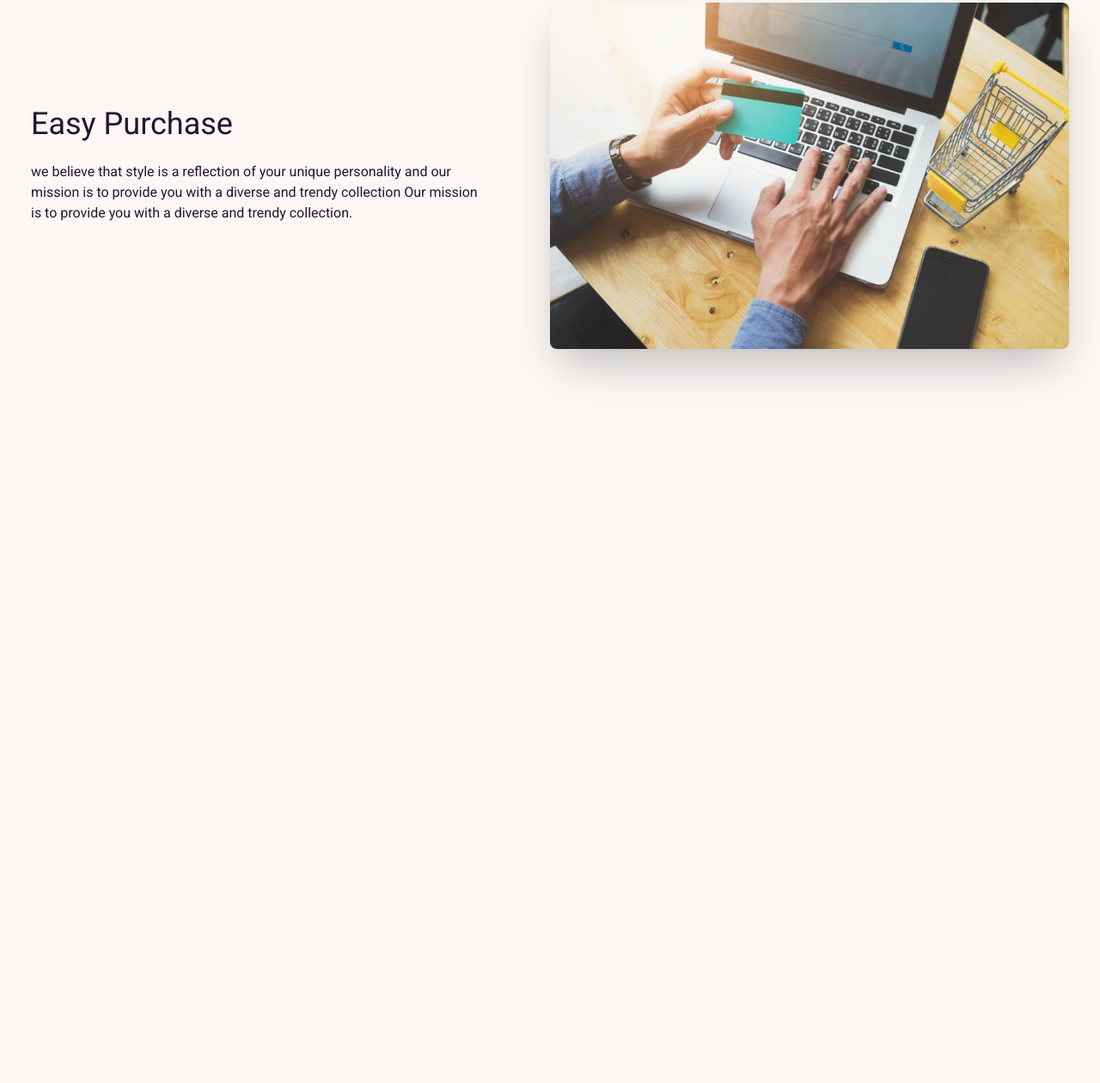
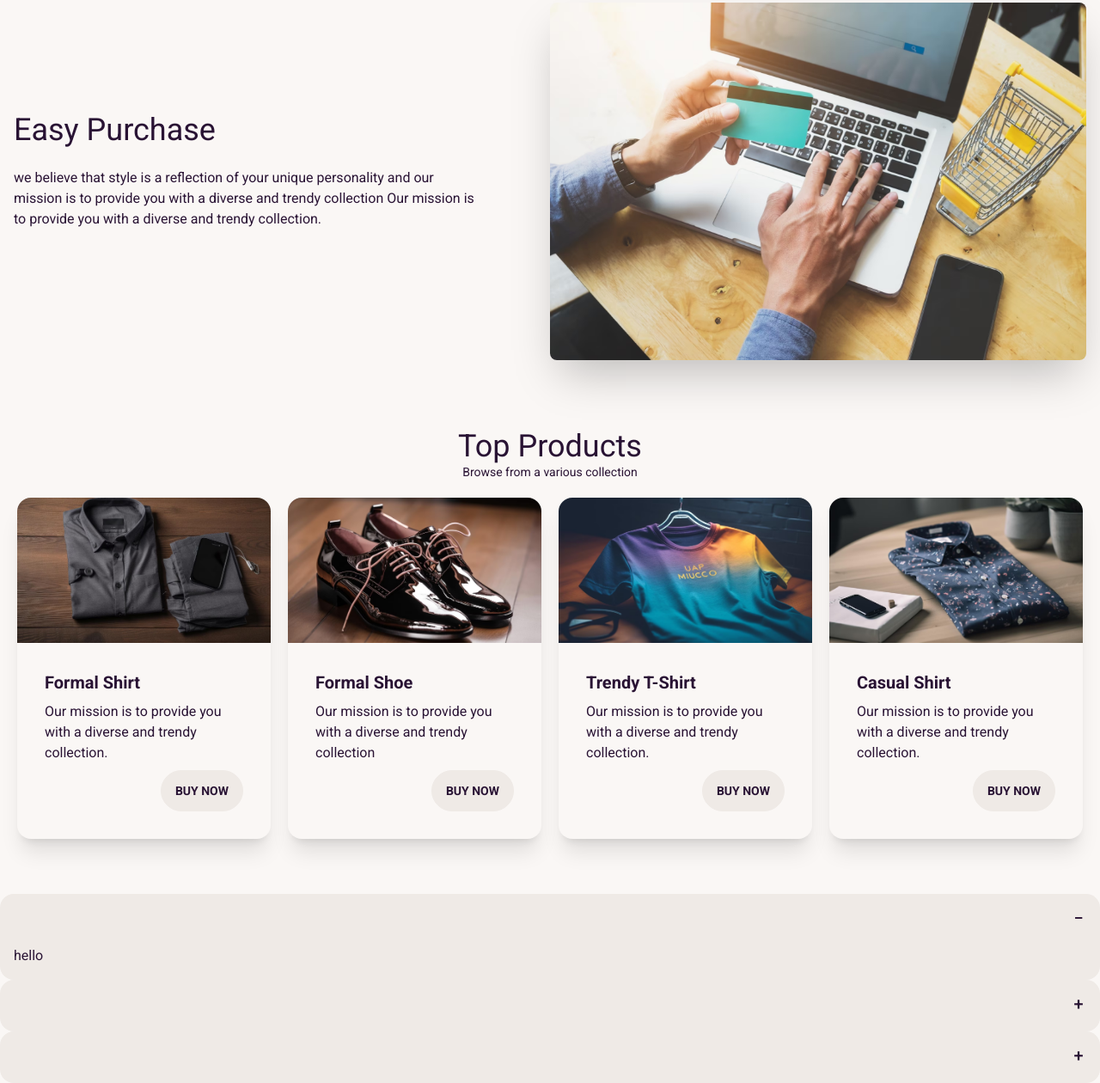
Before and after one commit to ShahariarSohan/fashion-website, a plain HTML site: page index.html in a window 1280 px wide. Shown: the part 1274-2534 px from the top of the page at 86% size. Before the commit the page ends 1760 px from the top, so only its background shows below. Drawn offline with nearby package versions, Linux system fonts and the light colour scheme.

Commit message:
product section added

```diff
--- a/index.html
+++ b/index.html
@@ -88,7 +88,7 @@
       <section class="  my-16  m-5">
         <h2 class="text-4xl text-center">Huge Collection</h2>
         <p class="text-sm text-center">Browse from a various collection</p>
-        <div class=" grid md:grid-cols-2 lg:grid-cols-3 gap-5 m-5 ">
+        <div class=" grid md:grid-cols-2 lg:grid-cols-3 gap-5 mt-5 ">
           <!-- first-card -->
           <div class="card  bg-base-100 shadow-xl image-full">
             <figure><img src="./images/shoes.avif" alt="Shoes" /></figure>
@@ -126,11 +126,11 @@
         </div>
       </section>
       <!-- description -->
-      <section class=" my-16  m-5">
+      <section class=" my-16 ">
         <div class="hero ">
           <div class="hero-content flex-col lg:flex-row-reverse lg:gap-20 ">
 
-              <img src="./images/easy-purchase.avif" class="lg:w-[50%] rounded-lg shadow-2xl" />
+              <img src="./images/easy-purchase.avif" class="  lg:w-[50%] rounded-lg shadow-2xl" />
 
 
             <div class="lg:w-[50%]">
@@ -141,6 +141,89 @@
           </div>
         </div>
       </section>
+      <!-- product section -->
+      <section class=" my-16  m-5">
+        <h2 class="text-4xl text-center">Top Products</h2>
+        <p class="text-sm text-center">Browse from a various collection</p>
+        <div class=" grid md:grid-cols-2 lg:grid-cols-3 xl:grid-cols-4 gap-5 mt-5 ">
+          <!-- card-1 -->
+          <div class="card  bg-base-100 shadow-xl">
+            <figure><img src="./images/elegant-businessman-attire-hangs-modern-closet-generated-by-ai_188544-15312.avif" alt="Shoes" /></figure>
+            <div class="card-body">
+              <h2 class="card-title">Formal Shirt</h2>
+              <p>Our mission is to provide you with a diverse and trendy collection.</p>
+              <div class="card-actions justify-end">
+                <button class="btn ">Buy Now</button>
+              </div>
+            </div>
+          </div>
+          <!-- card-2 -->
+          <div class="card  bg-base-100 shadow-xl">
+            <figure><img src="./images/shiny-black-leather-shoes-exude-modern-luxury-generated-by-ai_188544-36154.avif" alt="Shoes" /></figure>
+            <div class="card-body">
+              <h2 class="card-title">Formal Shoe</h2>
+              <p>Our mission is to provide you with a diverse and trendy collection</p>
+              <div class="card-actions justify-end">
+                <button class="btn ">Buy Now</button>
+              </div>
+            </div>
+          </div>
+          <!-- card-3 -->
+          <div class="card  bg-base-100 shadow-xl">
+            <figure><img src="./images/blue-yellow-t-shirt-wooden-hanger-generated-by-ai_188544-42185.avif" alt="Shoes" /></figure>
+            <div class="card-body">
+              <h2 class="card-title">Trendy T-Shirt</h2>
+              <p>Our mission is to provide you with a diverse and trendy collection.</p>
+              <div class="card-actions justify-end">
+                <button class="btn ">Buy Now</button>
+              </div>
+            </div>
+          </div>
+          <!-- card-4 -->
+          <div class="card  bg-base-100 shadow-xl">
+            <figure><img src="./images/elegant-businessman-shirt-wooden-desk-stack-generated-by-ai_188544-34678.avif" alt="Shoes" /></figure>
+            <div class="card-body">
+              <h2 class="card-title">Casual Shirt</h2>
+              <p>Our mission is to provide you with a diverse and trendy collection.</p>
+              <div class="card-actions justify-end">
+                <button class="btn ">Buy Now</button>
+              </div>
+            </div>
+          </div>
+        </div>
+      </section>
+       <!-- F.A.Q section -->
+       <section>
+
+
+        <div class="collapse collapse-plus bg-base-200">
+          <input type="radio" name="my-accordion-3" checked="checked" />
+          <div class="collapse-title text-xl font-medium">
+
+          </div>
+          <div class="collapse-content">
+            <p>hello</p>
+          </div>
+        </div>
+        <div class="collapse collapse-plus bg-base-200">
+          <input type="radio" name="my-accordion-3" />
+          <div class="collapse-title text-xl font-medium">
+
+          </div>
+          <div class="collapse-content">
+            <p>hello</p>
+          </div>
+        </div>
+        <div class="collapse collapse-plus bg-base-200">
+          <input type="radio" name="my-accordion-3" />
+          <div class="collapse-title text-xl font-medium">
+          </div>
+          <div class="collapse-content">
+            <p>hello</p>
+          </div>
+        </div>
+
+       </section>
   </main>
   <footer></footer>
 </body>
```
